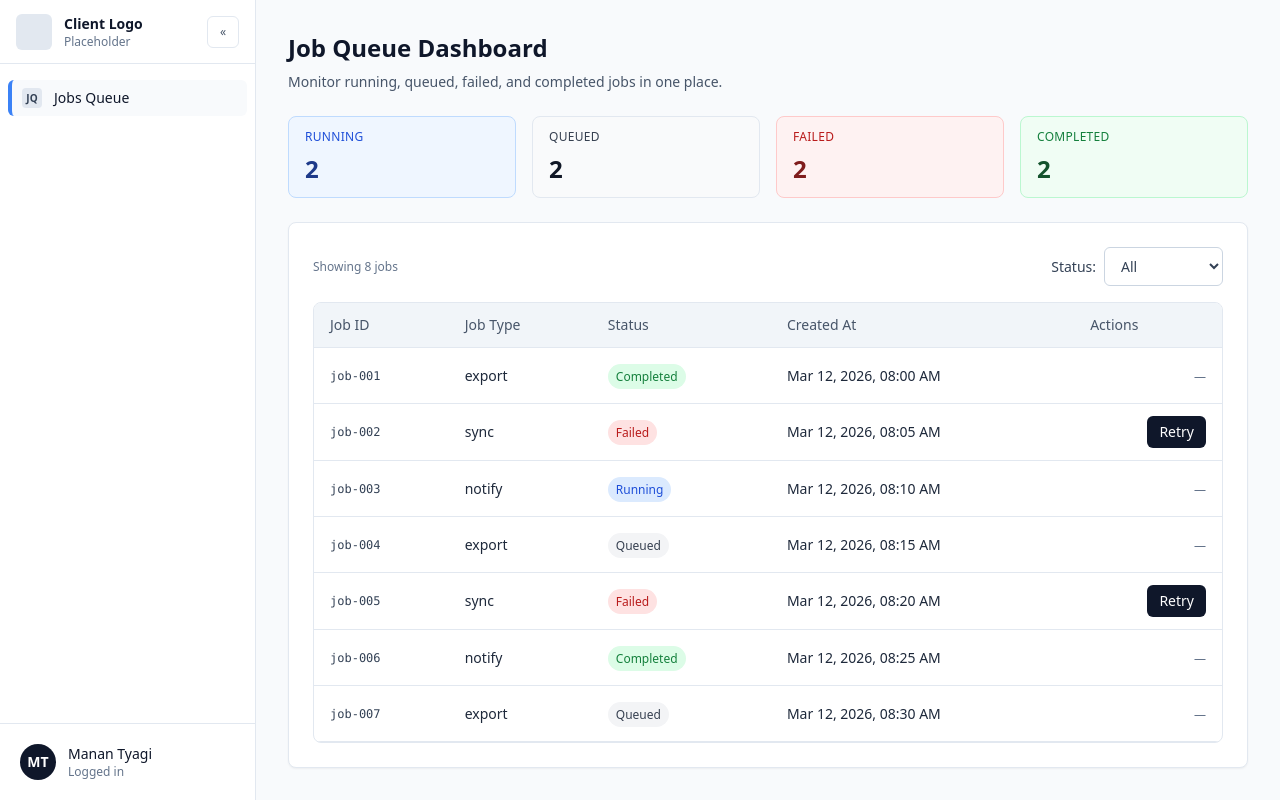
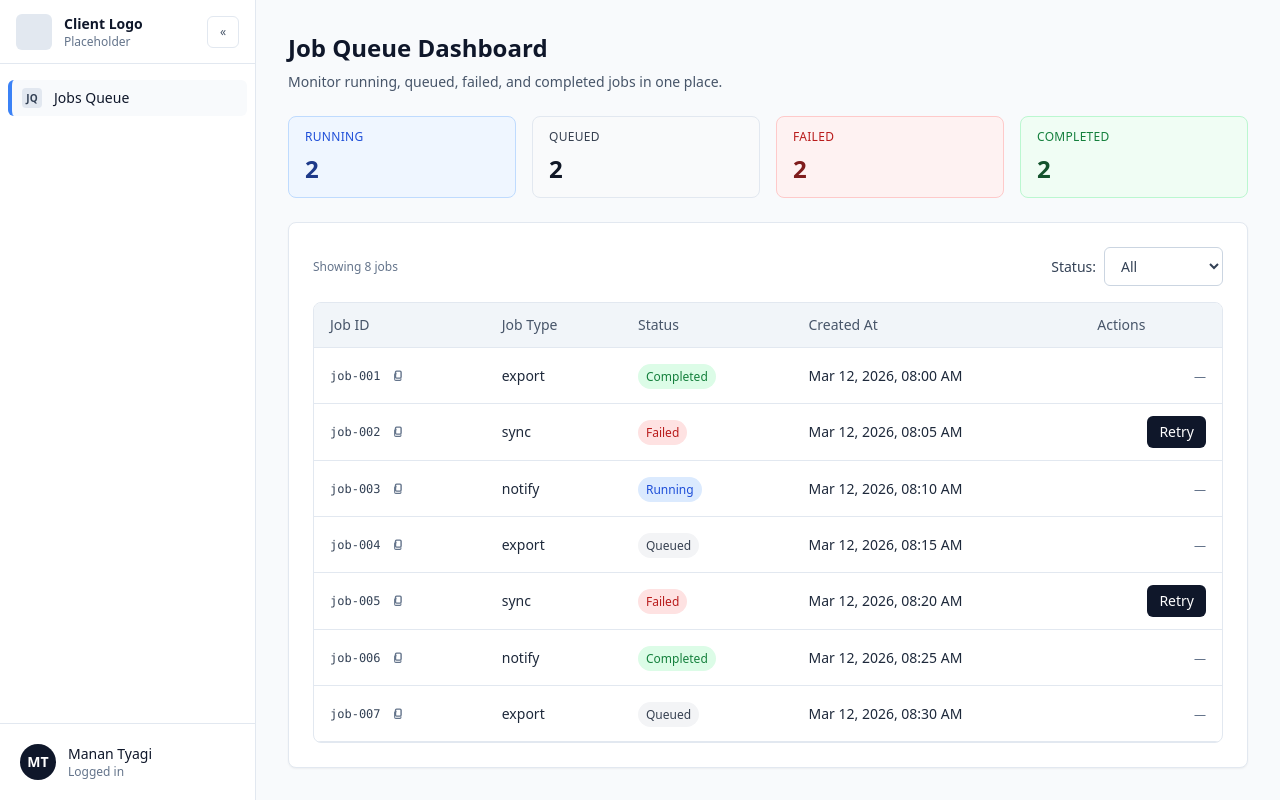
Before and after one commit to manantyagi25/picarro-job-queue-dashboard, a Next.js app: page / in a window 1280 px wide. Built offline with nearby package versions, Linux system fonts and the light colour scheme.

Commit message:
Enable highlighting row on retry success

```diff
--- a/src/app/page.tsx
+++ b/src/app/page.tsx
@@ -21,6 +21,7 @@ export default function JobsPage() {
     useState<JobStatusFilterValue>("All");
   const [loadRetryCount, setLoadRetryCount] = useState(0);
   const [toast, setToast] = useState<ToastState>(null);
+  const [highlightedJobId, setHighlightedJobId] = useState<string | null>(null);
 
   const filteredJobs = useMemo(() => {
     if (!jobsQuery.data) return [];
@@ -45,6 +46,10 @@ export default function JobsPage() {
     retryMutation.mutate(id, {
       onSuccess: () => {
         setToast({ type: "success", message: "Job queued for retry" });
+        setHighlightedJobId(id);
+        setTimeout(() => {
+          setHighlightedJobId((current) => (current === id ? null : current));
+        }, 1200);
       },
       onError: () => {
         setToast({ type: "error", message: "Retry failed — please try again" });
@@ -92,6 +97,7 @@ export default function JobsPage() {
         jobs={filteredJobs}
         isRetryingId={retryMutation.variables ?? null}
         onRetry={handleRetryJob}
+        highlightedJobId={highlightedJobId}
       />
     );
   }
--- a/src/components/jobs/JobTable.tsx
+++ b/src/components/jobs/JobTable.tsx
@@ -8,9 +8,15 @@ interface JobTableProps {
   jobs: Job[];
   isRetryingId?: string | null;
   onRetry: (id: string) => void;
+  highlightedJobId?: string | null;
 }
 
-export function JobTable({ jobs, isRetryingId, onRetry }: JobTableProps) {
+export function JobTable({
+  jobs,
+  isRetryingId,
+  onRetry,
+  highlightedJobId
+}: JobTableProps) {
   return (
     <div className="job-table-wrapper">
       <table className="job-table">
@@ -27,10 +33,36 @@ export function JobTable({ jobs, isRetryingId, onRetry }: JobTableProps) {
           {jobs.map((job) => {
             const isRetrying = isRetryingId === job.id;
             const canRetry = job.status === "Failed";
+            const isHighlighted = highlightedJobId === job.id;
 
             return (
-              <tr key={job.id} className="job-table-body-row">
-                <td className="job-id-cell">{job.id}</td>
+              <tr
+                key={job.id}
+                className={`job-table-body-row transition-colors duration-300 ${
+                  isHighlighted ? "!bg-green-50" : ""
+                }`}
+              >
+                <td className="job-id-cell">
+                  <div className="flex items-center gap-2">
+                    <span>{job.id}</span>
+                    <button
+                      type="button"
+                      aria-label="Copy job ID"
+                      onClick={() => navigator.clipboard?.writeText(job.id)}
+                      className="inline-flex h-5 w-5 items-center justify-center rounded hover:bg-slate-100 text-slate-500 hover:text-slate-700"
+                    >
+                      <svg
+                        xmlns="http://www.w3.org/2000/svg"
+                        viewBox="0 0 20 20"
+                        fill="currentColor"
+                        className="h-3.5 w-3.5"
+                      >
+                        <path d="M6.5 2A2.5 2.5 0 0 0 4 4.5v7A2.5 2.5 0 0 0 6.5 14h5A2.5 2.5 0 0 0 14 11.5v-7A2.5 2.5 0 0 0 11.5 2h-5ZM6 4.5A.5.5 0 0 1 6.5 4h5a.5.5 0 0 1 .5.5v7a.5.5 0 0 1-.5.5h-5a.5.5 0 0 1-.5-.5v-7Z" />
+                        <path d="M5 6a2 2 0 0 0-2 2v6.5A2.5 2.5 0 0 0 5.5 17h6a2 2 0 0 0 2-2v-1a.75.75 0 0 0-1.5 0v1a.5.5 0 0 1-.5.5h-6A1 1 0 0 1 4.5 14V8A.5.5 0 0 1 5 7.5h1a.75.75 0 0 0 0-1.5H5Z" />
+                      </svg>
+                    </button>
+                  </div>
+                </td>
                 <td className="job-type-cell">{job.type}</td>
                 <td className="job-table-cell">
                   <JobStatusBadge status={job.status} />
```
